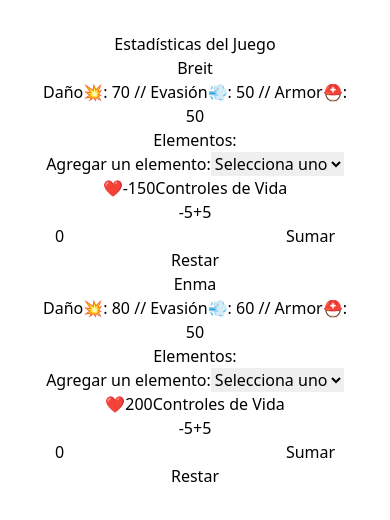
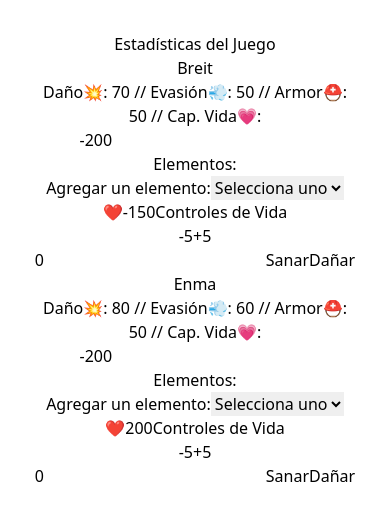
Before and after one commit to jaev1996/game-stats, a React (Vite) app: page / in a window 390 px wide. Shown: the top 520 px of the page. Built offline with nearby package versions, Linux system fonts and the light colour scheme.

Commit message:
Capacidad de Vida del Jugador

```diff
--- a/src/components/StatsJugador.jsx
+++ b/src/components/StatsJugador.jsx
@@ -6,6 +6,7 @@ import BarraDeVida from './BarraDeVida';
 
 const StatsJugador = ({ jugador }) => {
   const [vida, setVida] = useState(jugador.vida);
+  const [capacidadVida, setCapacidadVida] = useState('-200'); // Estado como cadena
   const [nivelesElementos, setNivelesElementos] = useState(jugador.elementos || {});
   const [cantidad, setCantidad] = useState(0); // Nuevo estado para la cantidad específica
 
@@ -13,13 +14,15 @@ const StatsJugador = ({ jugador }) => {
     setVida((prevVida) => Math.min(prevVida + 5, 200));
   }
   const handleDecrement = () => {
-    setVida((prevVida) => Math.max(prevVida - 5, -200));
+    setVida((prevVida) => Math.max(prevVida - 5, parseInt(capacidadVida, 10) || -200));
   }
+
   const handleIncrementSpecific = () => {
     setVida((prevVida) => Math.min(prevVida + parseInt(cantidad, 10), 200));
   }
+
   const handleDecrementSpecific = () => {
-    setVida((prevVida) => Math.max(prevVida - parseInt(cantidad, 10), -200));
+    setVida((prevVida) => Math.max(prevVida - parseInt(cantidad, 10), parseInt(capacidadVida, 10) || -200));
   }
 
   const handleElementoChange = (event) => {
@@ -46,7 +49,20 @@ const StatsJugador = ({ jugador }) => {
   return (
     <div className="p-4 border rounded-lg shadow-md bg-white">
       <h2 className="text-xl font-bold">{jugador.name}</h2>
-      <p>Daño💥: {jugador.dano} // Evasión💨: {jugador.evasion} // Armor⛑: {jugador.armor}</p>
+      <p>Daño💥: {jugador.dano} // Evasión💨: {jugador.evasion} // Armor⛑: {jugador.armor} //
+        Cap. Vida💗:
+        <input
+          type="number"
+          value={capacidadVida}
+          onChange={(e) => setCapacidadVida(e.target.value)} // No convertimos aquí
+          className="ml-2 w-20 pl-3 pr-2 py-1 text-base focus:ring-indigo-500 focus:border-indigo-500 sm:text-sm rounded-md border-2 border-gray-300 focus:border-blue-500"
+        />
+
+      </p>
+
+      <p>
+
+      </p>
 
       <p>
         Elementos:
@@ -82,25 +98,25 @@ const StatsJugador = ({ jugador }) => {
 
       <BarraDeVida vida={vida} onIncrement={handleIncrement} onDecrement={handleDecrement} />
 
-      <div className="mt-2 flex items-center justify-center space-x-2">
+      <div className="mt-4 flex items-center justify-center space-x-4">
         <input
           id="cantidad"
           type="number"
           value={cantidad}
           onChange={(e) => setCantidad(e.target.value)}
-          className="block w-20 pl-3 py-2 text-base focus:ring-indigo-500 focus:border-indigo-500 sm:text-sm rounded-md border-2 border-gray-300 focus:border-blue-500"
-          />
+          className="mt-1 block w-20 pl-2 py-2 text-base focus:ring-indigo-500 focus:border-indigo-500 sm:text-sm rounded-md border-2 border-gray-300 focus:border-blue-500"
+        />
         <button
           onClick={handleIncrementSpecific}
           className="bg-green-500 text-white px-3 py-1 rounded-md"
         >
-          Sumar
+          Sanar
         </button>
         <button
           onClick={handleDecrementSpecific}
           className="bg-red-500 text-white px-3 py-1 rounded-md"
         >
-          Restar
+          Dañar
         </button>
       </div>
     </div>
```
